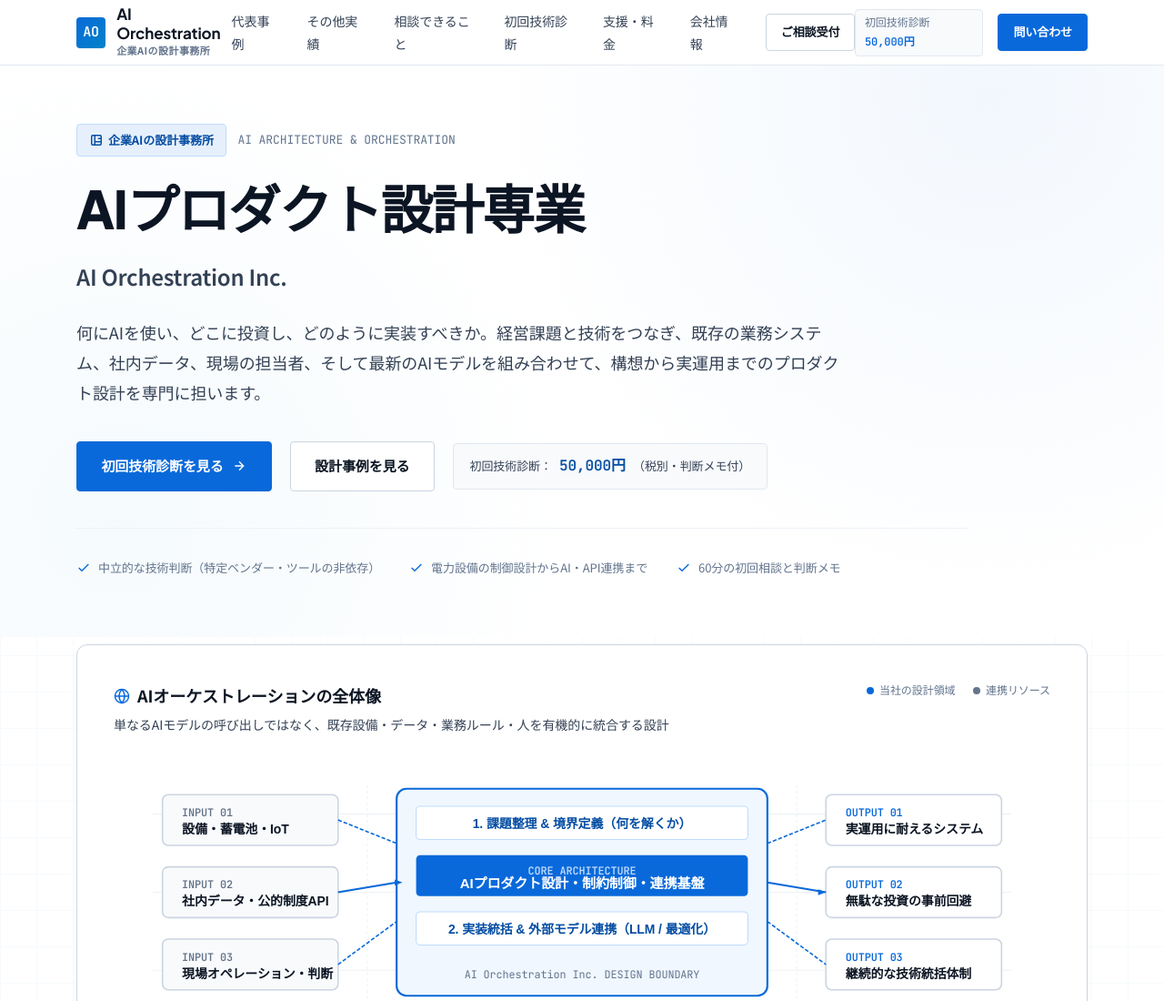
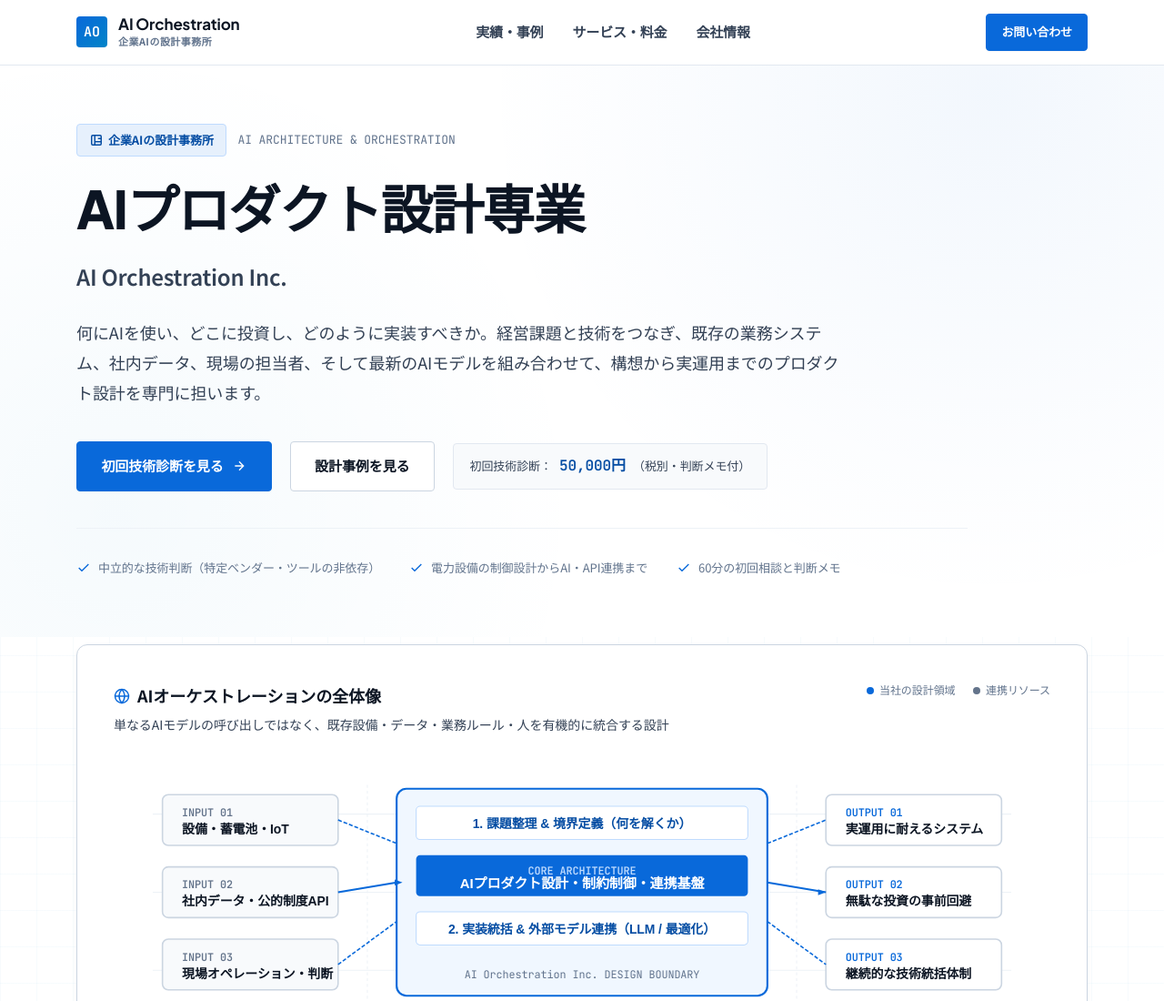
Before and after one commit to mkisama94/ai-orchestrations-lp, a website: page public/index.html in a window 1280 px wide. Shown: the top 1100 px of the page at 91% size. Drawn offline with Linux system fonts and the light colour scheme.

Commit message:
詳細追加

```diff
--- a/public/index.html
+++ b/public/index.html
@@ -26,18 +26,13 @@
 
       <!-- Desktop Nav -->
       <nav class="main-nav" id="mainNav">
-        <a href="#cases" class="nav-link">代表事例</a>
-        <a href="#otherCases" class="nav-link">その他実績</a>
-        <a href="#situations" class="nav-link">相談できること</a>
-        <a href="#diagnosis" class="nav-link">初回技術診断</a>
-        <a href="#services" class="nav-link">支援・料金</a>
+        <a href="#cases" class="nav-link">実績・事例</a>
+        <a href="#diagnosis" class="nav-link">サービス・料金</a>
         <a href="#about" class="nav-link">会社情報</a>
-        <a href="#contact" class="btn btn-secondary btn-sm">ご相談受付</a>
       </nav>
 
       <div class="nav-actions">
-        <div class="nav-cost-tag">初回技術診断 <strong>50,000円</strong></div>
-        <a href="#contact" class="btn btn-primary btn-sm">問い合わせ</a>
+        <a href="#contact" class="btn btn-primary btn-sm">お問い合わせ</a>
         <button class="nav-toggle" id="navToggle" aria-label="メニュー開閉">
           <span></span>
           <span></span>
--- a/public/styles.css
+++ b/public/styles.css
@@ -323,9 +323,12 @@ button, input, textarea, select {
 }
 
 .nav-link {
-  font-size: 0.875rem;
-  font-weight: 500;
-  color: var(--text-secondary);
+  font-size: 0.9375rem;
+  font-weight: 600;
+  color: var(--text-secondary);
+  white-space: nowrap;
+  letter-spacing: -0.01em;
+  padding: 0.25rem 0;
 }
 
 .nav-link:hover {
```
Also changed, not shown: public/spaq-core.html (+3 -7 lines).
